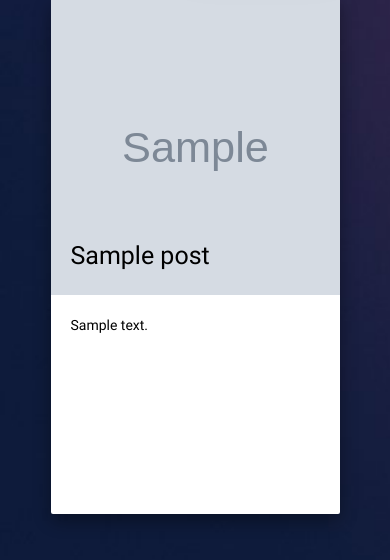
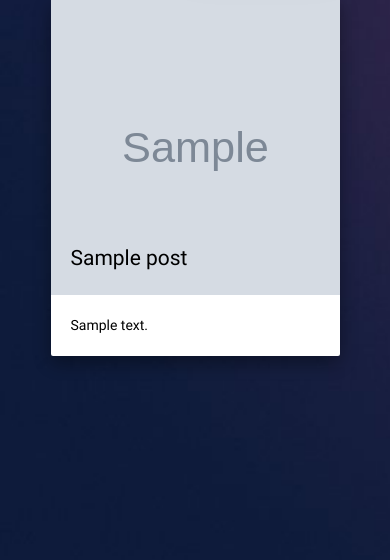
Before and after one commit to sagarchoudhary96/MultiUser-Blog, a Python web app: template templates/post.html in a window 390 px wide. Shown: the part 148-708 px from the top of the page. Run offline with Jinja, Linux system fonts and the light colour scheme; the template is opened without the code that fills it: most values are stand-ins (such as "Sample title", 1, 10 or a date in 2020); grey boxes marked "Sample" are stand-in pictures; some libraries are stand-ins or nearby versions.

Commit message:
Add: js Function to truncate text on post-list

```diff
--- a/assets/css/style.css
+++ b/assets/css/style.css
@@ -30,13 +30,6 @@ body::before {
 }
 
 @media only screen and (max-width: 600px) {
-    #post_list {
-      overflow: hidden;
-      height: 26vh;
-    }
-}
-
-@media only screen and (max-width: 600px) {
     .login-button {
         margin-right: 5vw !important;
     }
@@ -49,7 +42,7 @@ body::before {
 }
 
 .font-thin-heading {
-    font-size: 25px !important;
+    font-size: 1.5rem !important;
     font-weight: 400 !important;
     color: #000 !important;
 }
--- a/assets/js/app.js
+++ b/assets/js/app.js
@@ -111,3 +111,18 @@ var validate_new_comment = function() {
   }
   $("#post-comment").submit();
 };
+
+// Function to truncate text on post-list on mobile view
+var mq = window.matchMedia( "(max-width: 600px)" );
+if (mq.matches) {
+  // window width is at max 600px
+  $(document).ready(function(){
+    $("#post_list").each(function(i){
+      len=$(this).text().length;
+      if(len>150)
+      {
+        $(this).text($(this).text().substr(0,150)+'...');
+      }
+    });
+  });
+}
```
